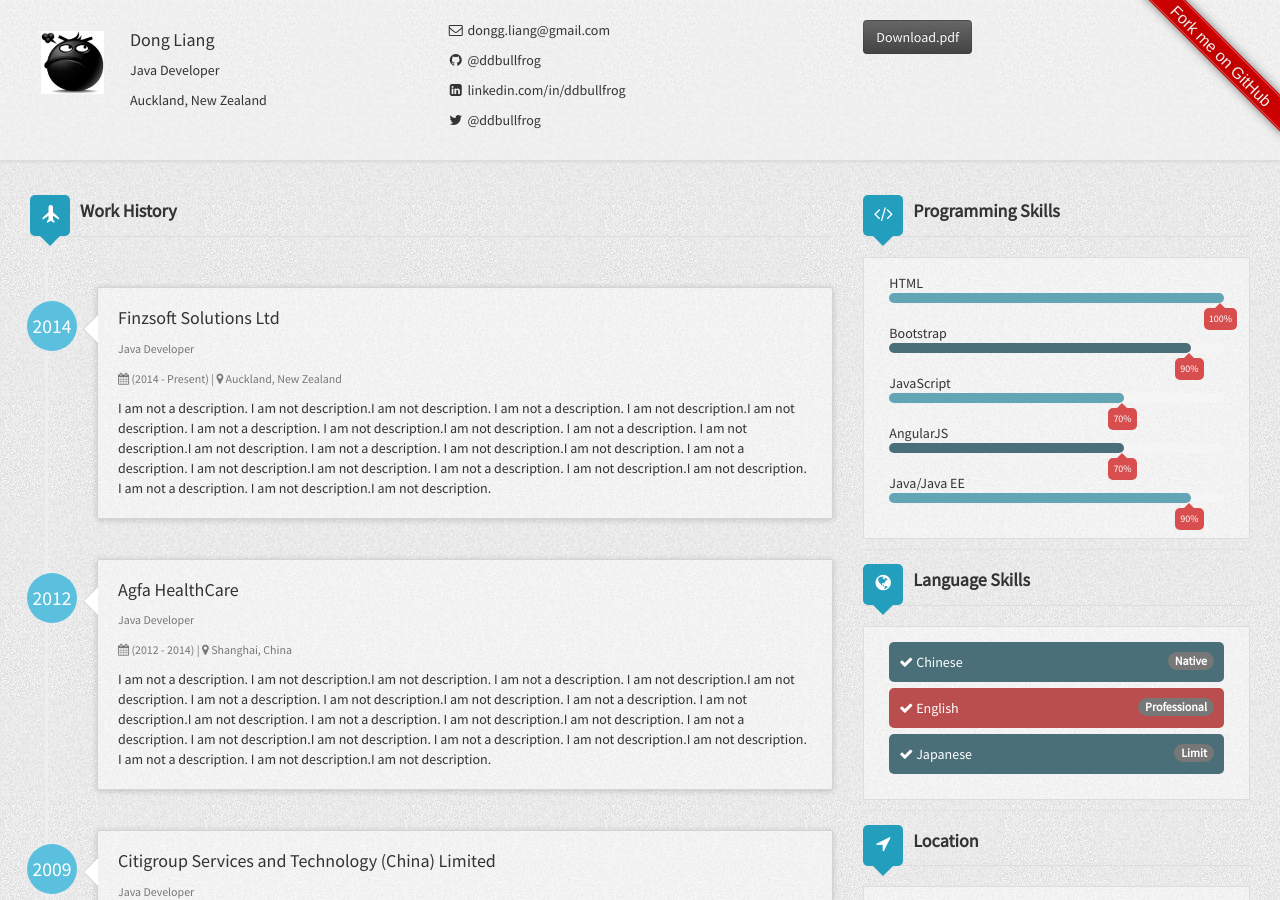
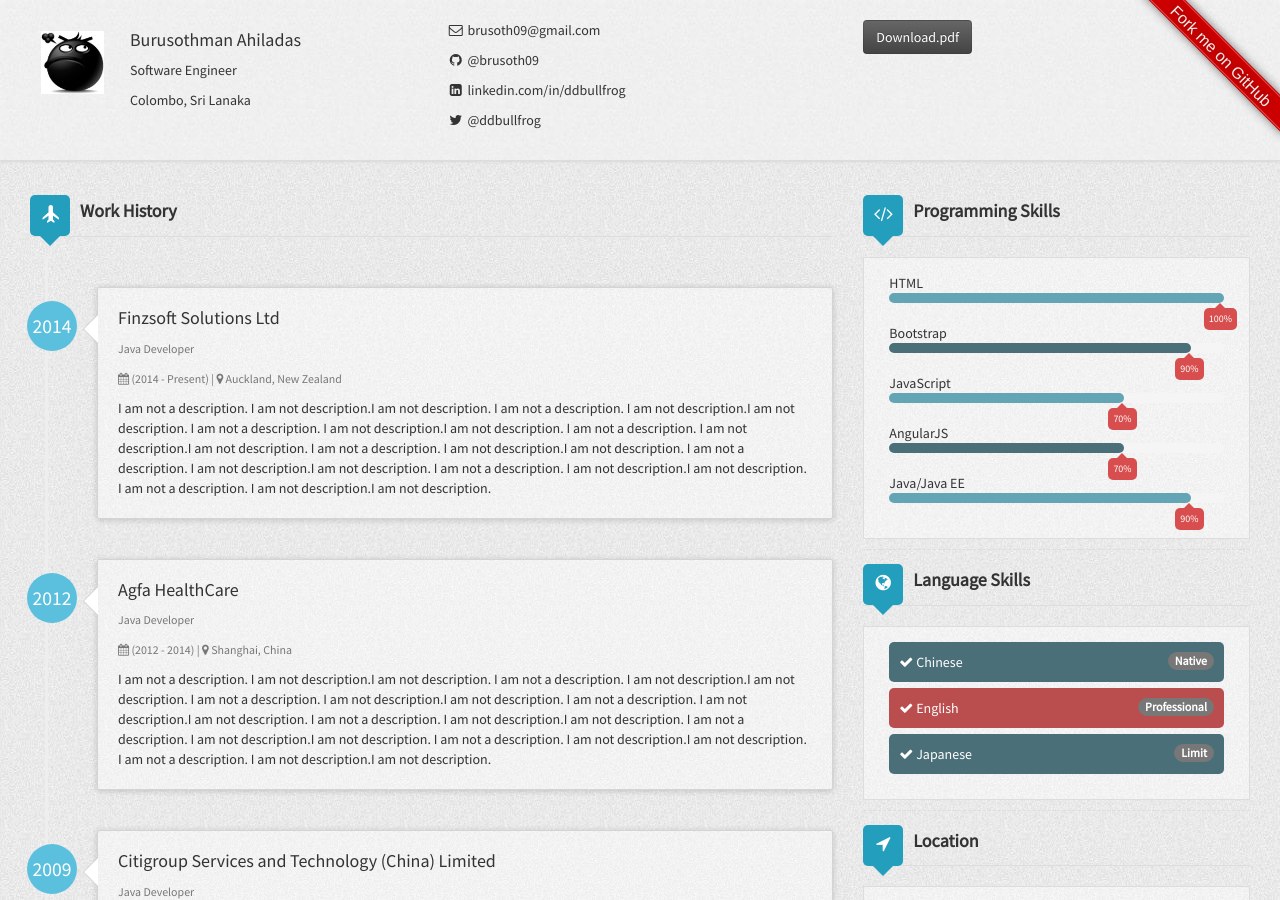
Before and after one commit to brusoth09/brusoth09.github.io, a Jekyll site: the page built from index.html, in a window 1280 px wide and 900 px high. Built offline with Jekyll 4.4.1, drawn with Linux system fonts in a browser that asks for light colours; nearby versions of some CDN libraries; some of the changed text lies outside the part shown; grey boxes are pictures that could not be loaded.

Commit message:
config changed

```diff
--- a/_config.yml
+++ b/_config.yml
@@ -1,6 +1,6 @@
 # Site settings
-title: Dong Liang's CV
-description: ddbullfrog's CV
+title: Burusothman Ahiladas
+description: CV
 favicon: /assets/img/avatar.JPG
 baseurl: https://ddbullfrog.github.io/resumecard
 url: https://ddbullfrog.github.io/resumecard
@@ -14,13 +14,13 @@ exclude: [vendor]
 
 # Author settings
 author:
-  name: Dong Liang
-  title: Java Developer
-  address: Auckland, New Zealand
-  email: dongg.liang@gmail.com
-  link: http://ddbullfrog.com
+  name: Burusothman Ahiladas
+  title: Software Engineer
+  address: Colombo, Sri Lanaka
+  email: brusoth09@gmail.com
+  link:
   weibo:
-  github: ddbullfrog
+  github: brusoth09
   linkedin: ddbullfrog
   twitter: ddbullfrog
   gavatar: /resumecard/assets/img/avatar.JPG
```
